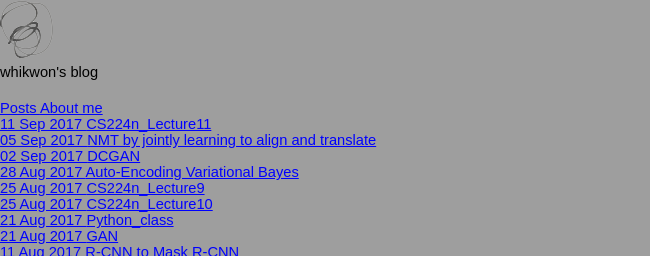
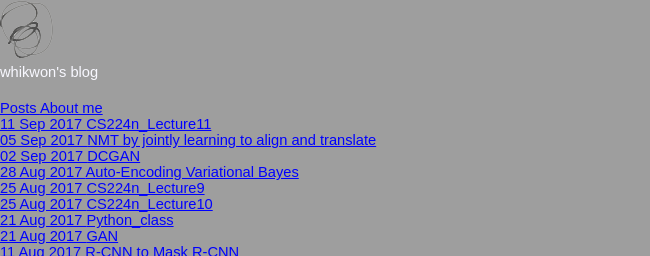
Before and after one commit to whikwon/deprecated_blog, a Jekyll site: the page built from index.html, in a window 1280 px wide. Shown: the top 256 px of the page, without its empty margins (0-650 px from the left). Built offline with Jekyll 4.4.1, drawn with Linux system fonts in a browser that asks for light colours.

Commit message:
stylesheets/

```diff
--- a/stylesheets/default.css
+++ b/stylesheets/default.css
@@ -11,7 +11,7 @@
 		font-family: 'Varela Round', sans-serif;
 		font-size: 11pt;
 		font-weight: 400;
-		color: #000000;
+		color: #F8F8FF;
 	}
 
 
```
